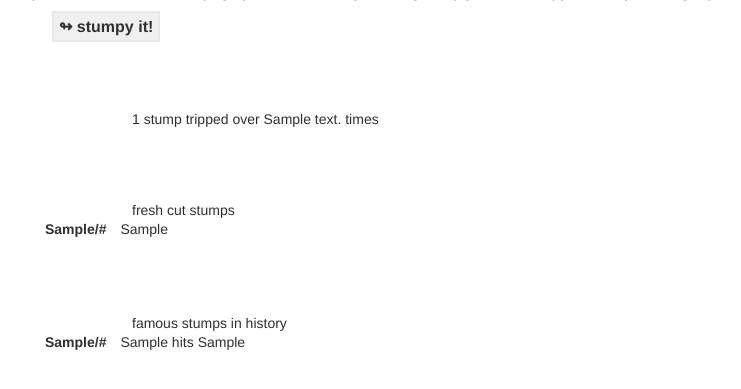
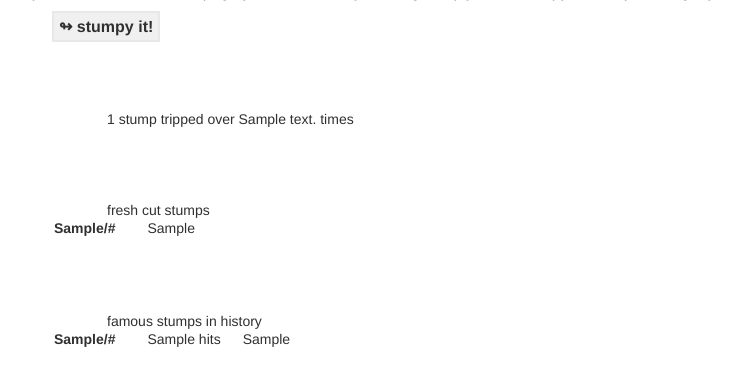
Before and after one commit to mutaku/Stumpy, a Django app: template templates/stumpy/index.html in a window 1280 px wide. Shown: the part 239-628 px from the top of the page, without its empty margins (191-932 px from the left). Run offline with Django 3.2, Linux system fonts and the light colour scheme; the template is opened without the code that fills it: most values are stand-ins (such as "Sample title", 1, 10 or a date in 2020); parts of the project's set-up code (start-up, migrations or seed data) failed here and were passed over.

Commit message:
cleaned up index view

```diff
--- a/static/stumpy.css
+++ b/static/stumpy.css
@@ -6,10 +6,12 @@ div.sub-info {margin:75 150 0 0;}
 p.booky {margin-left:20px;}
 p.booky a {padding:5px;text-decoration:none;color:#303030;background:#F0F0F0;border:2px solid #E8E8E8;}
 table {color:#303030;font-size:14;}
-p.lister {margin:75 0 0 100;color:#303030;font-size:14;}
+p.lister {margin:75 0 0 75;color:#303030;font-size:14;}
 p.returnurl {margin:75 0 0 200;color:#303030;font-size:14;}
+table tr {padding:10px;}
+table td {padding:0px 10px 0px 10px;}
 td.tablelink a,a.visited {padding:0 10 0 10;color:#303030;text-decoration:none;font-weight:bold;}
-td.tablelink:hover td.tabledesc {color:0099FF;}
+tr:hover {color:0099FF;}
 p.result {color:#303030;font-size:14px;}
 a,a.visited {text-decoration:none;font-weight:bold;}
 div.loginform {margin:0 0 0 150;}
```
